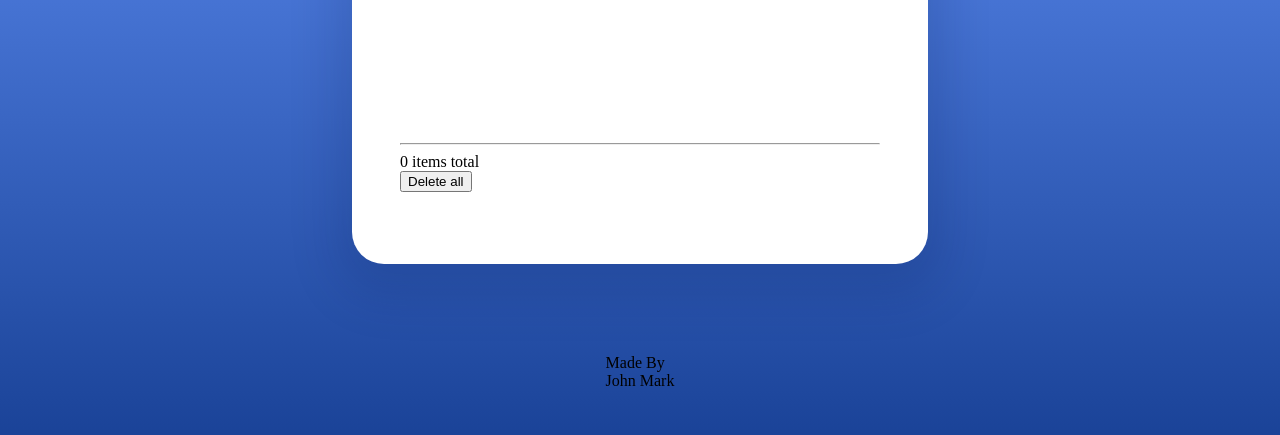
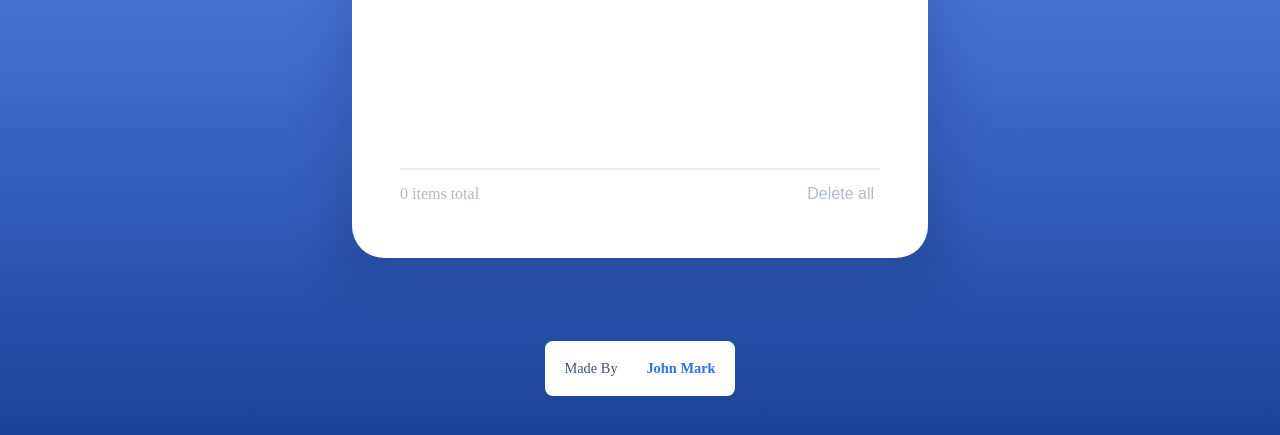
Before and after one commit to agsuuu/To-do-list, a plain HTML site: page index.html in a window 1280 px wide. Shown: the part 321-756 px from the top of the page. Drawn offline with Linux system fonts and the light colour scheme.

Commit message:
css updated

```diff
--- a/style.css
+++ b/style.css
@@ -122,3 +122,70 @@ input[type="checkbox"]::before {
     color: transparent;
 
 }
+input[type="checkbox"]::before::after {
+    color: var(--white);
+    background-color: var(--green);
+    border: 0.06rem solid var(--green);
+    border-radius: 50%;
+
+}
+
+.counter {
+    border: 0.06rem solid var(--grey-light);
+}
+
+.counter-container {
+    height: 2rem;
+    display: flex;
+    justify-content: space-between;
+    color: var(--grey);
+}
+.counter-container p {
+    align-self: center;
+}
+
+.counter-container button {
+    border: none;
+    background-color: transparent;
+    color: var(--grey);
+    font-size: 1rem;
+
+}
+
+.footer {
+    display: flex;
+    gap: 1.8rem;
+    background-color: var(--white);
+    padding: 1.2rem;
+    border-radius: 0.5rem;
+}
+.made-by, .author {
+    font-size: 0.9rem;
+
+}
+
+.made-by {
+    color: var(--grey-dark);
+}
+
+.author {
+    color: var(--blue);
+    font-weight: bold;
+
+}
+
+.scroll {
+    height: 15rem;
+    scrollbar-width: thin;
+}
+
+.scroll::-webkit-scrollbar {
+    width: 0.6rem;
+}
+.scroll::-webkit-scrollbar-thumb {
+    background-color: var(--blue);
+    border-radius: 0.5rem;
+}
+.scroll::-webkit-scrollbar-track {
+    display: none;
+}
```
